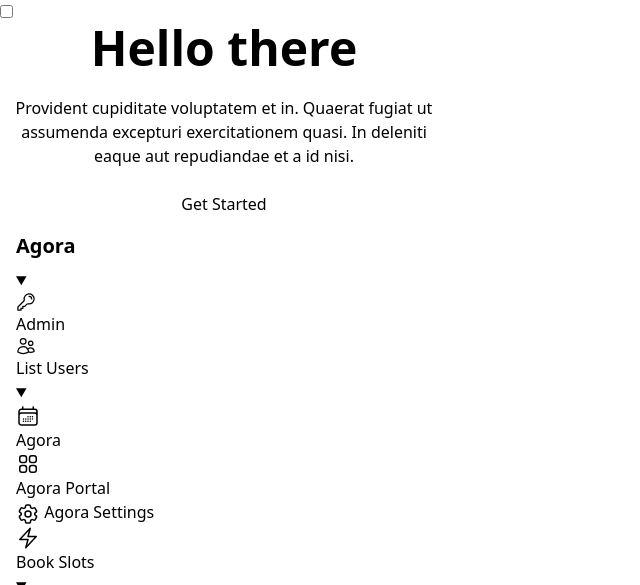
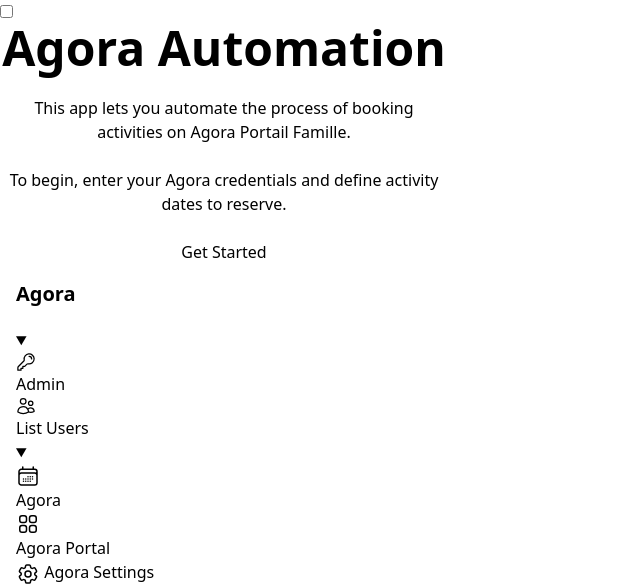
Before and after one commit to jonasrenault/agora, a FastAPI app: template templates/pages/dashboard.html in a window 1280 px wide. Shown: the top 585 px of the page, without its empty margins (0-640 px from the left). Run offline with FastAPI, Linux system fonts and the light colour scheme; the template is opened without the code that fills it, so the values that code supplies are empty; parts of the project's set-up code (start-up, migrations or seed data) failed here and were passed over; some libraries are stand-ins or nearby versions.

Commit message:
css fixes

```diff
--- a/templates/components/_sidebar.html
+++ b/templates/components/_sidebar.html
@@ -1,6 +1,6 @@
 <ul class="menu bg-base-100 min-h-full w-80 p-4 text-base-content">
     <!-- Sidebar content here -->
-    <li class="mb-2 font-semibold text-xl"><a href="/">Agora</a></li>
+    <li class="mb-5 font-semibold text-xl"><a href="/">Agora</a></li>
     <li>
         <details open>
             <summary>
--- a/templates/pages/dashboard.html
+++ b/templates/pages/dashboard.html
@@ -6,12 +6,14 @@
 <div class="hero min-h-full">
     <div class="hero-content text-center">
         <div class="max-w-md">
-            <h1 class="text-5xl font-bold">Hello there</h1>
-            <p class="py-6">
-                Provident cupiditate voluptatem et in. Quaerat fugiat ut assumenda excepturi exercitationem
-                quasi. In deleniti eaque aut repudiandae et a id nisi.
+            <h1 class="text-5xl font-bold">Agora Automation</h1>
+            <p class="pt-6 pb-3">
+                This app lets you automate the process of booking activities on Agora Portail Famille.
             </p>
-            <button class="btn btn-primary">Get Started</button>
+            <p class="pt-3 pb-6">
+                To begin, enter your Agora credentials and define activity dates to reserve.
+            </p>
+            <a class="btn btn-primary" href="{{ url_for('agora_settings_page') }}">Get Started</a>
         </div>
     </div>
 </div>
```
Also changed, not shown: templates/pages/agora_settings.html (+4 -4 lines).
